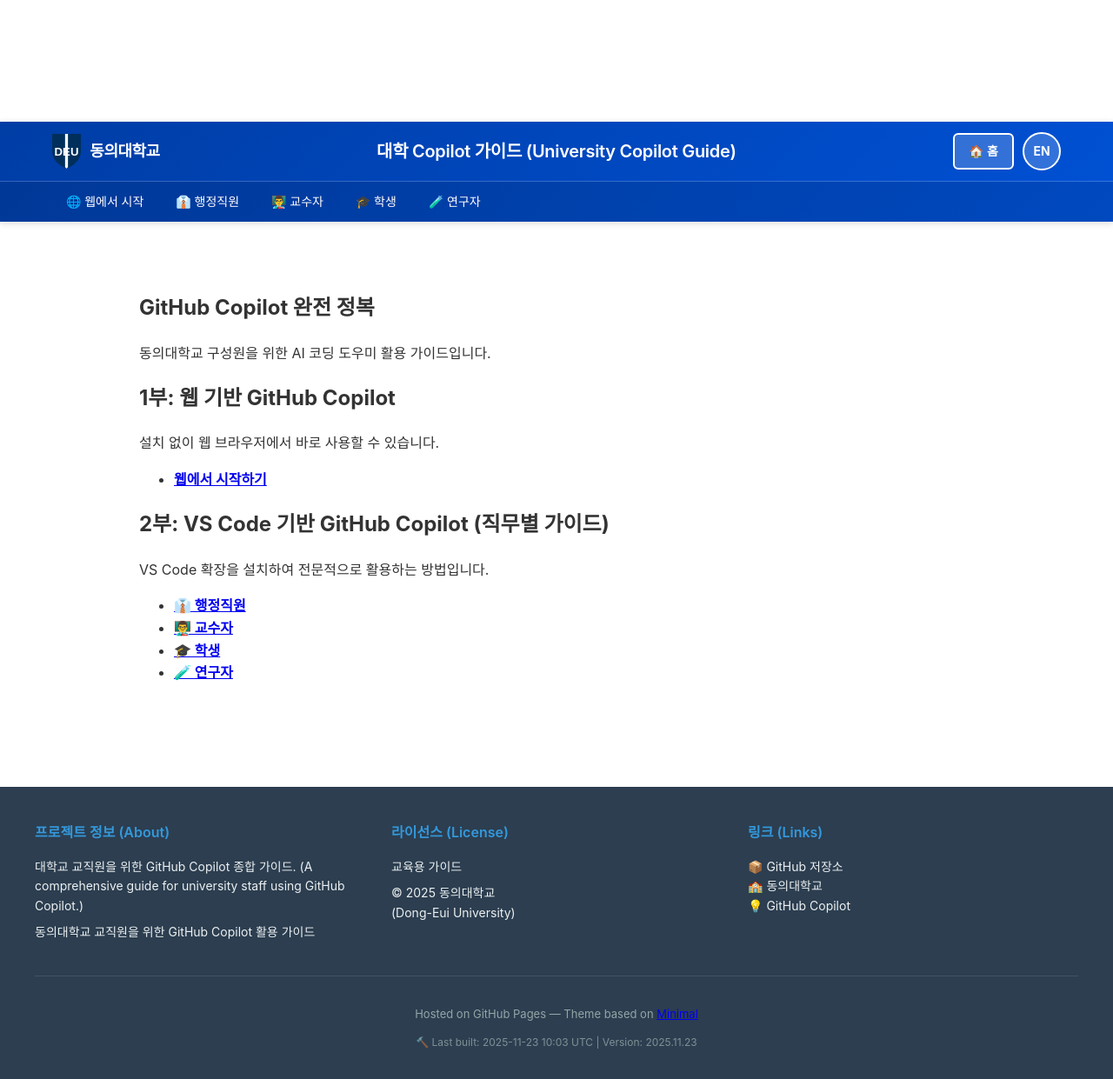
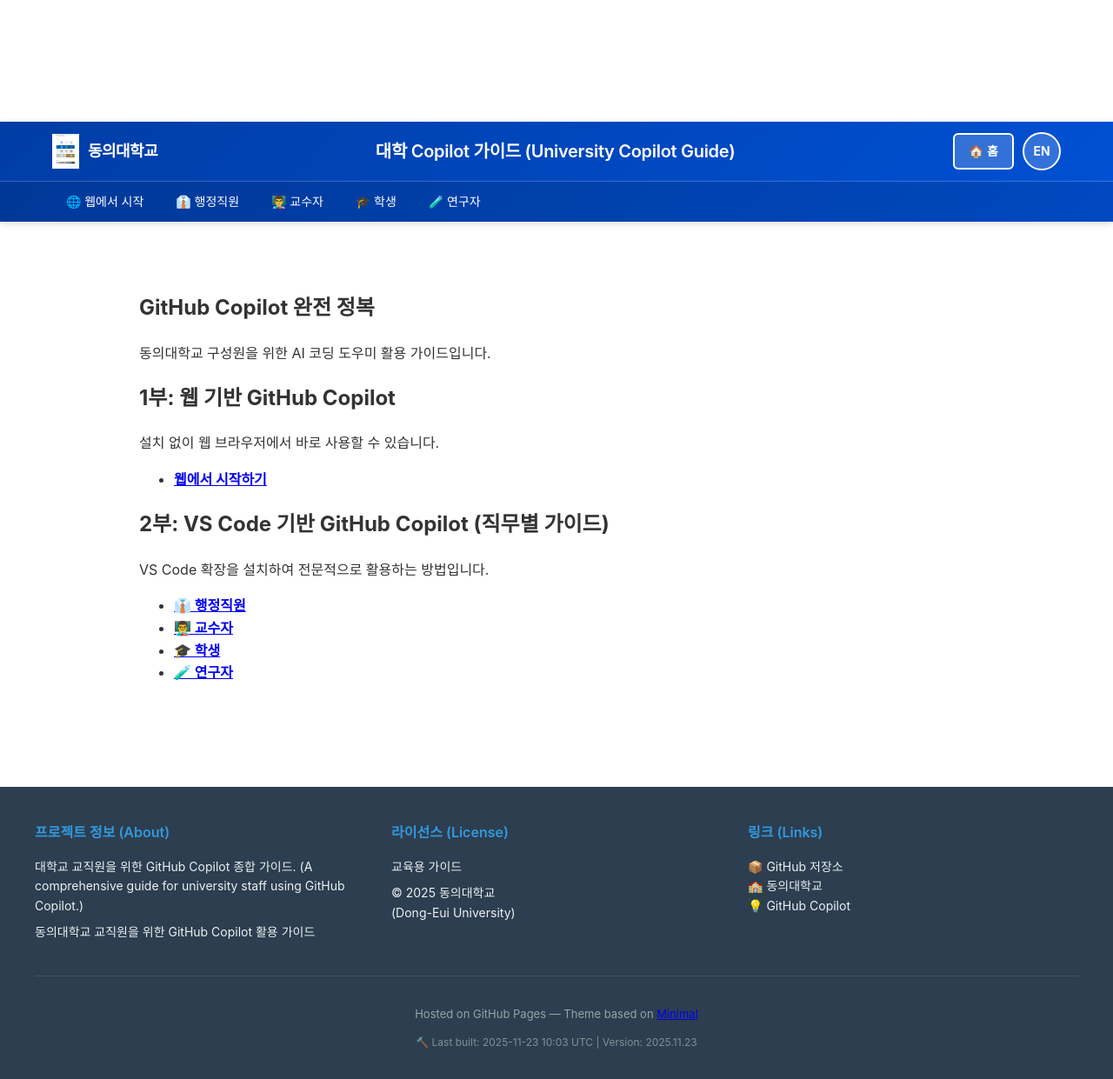
Before and after one commit to seo-jinseok/GitHub-Copilot-Guide, a Jekyll site: the page built from docs/index.md, in a window 1280 px wide. Shown: the whole page at 87% size. Built offline with Jekyll 4.4.1, drawn with Linux system fonts in a browser that asks for light colours; our own code applies the rules of GitHub Pages for plain Markdown files.

Commit message:
feat: DEU 로고 이미지 파일을 SVG에서 PNG로 변경

```diff
--- a/docs/_layouts/default.html
+++ b/docs/_layouts/default.html
@@ -440,7 +440,7 @@
       <div class="header-container">
         <div class="header-left">
           <a href="https://www.deu.ac.kr" class="deu-logo" target="_blank" rel="noopener">
-            <img src="{{ '/images/ci/deu.svg' | relative_url }}" alt="DEU Logo" class="logo-img">
+            <img src="{{ '/images/ci/symbol_color_300dpi.png' | relative_url }}" alt="DEU Logo" class="logo-img">
             <span class="logo-text">동의대학교</span>
           </a>
         </div>
```
